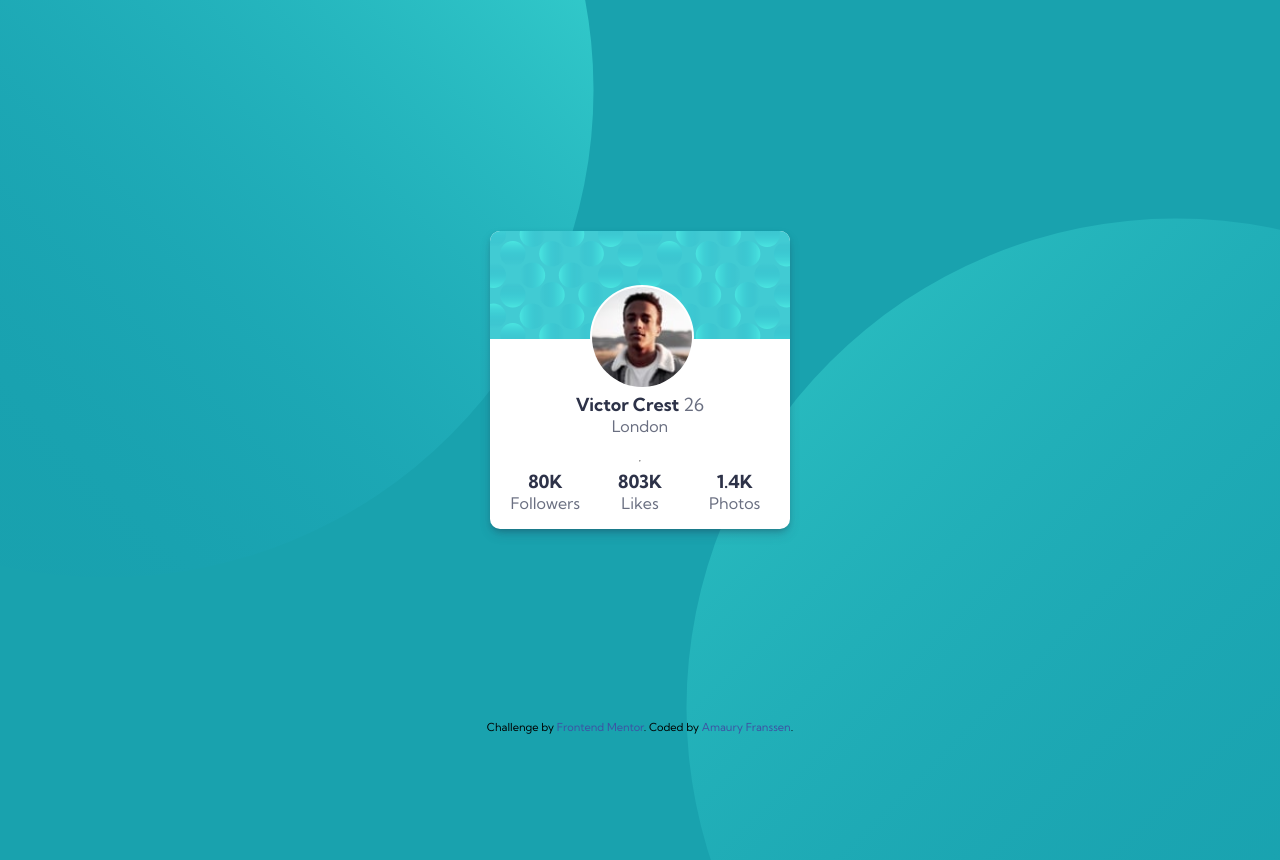
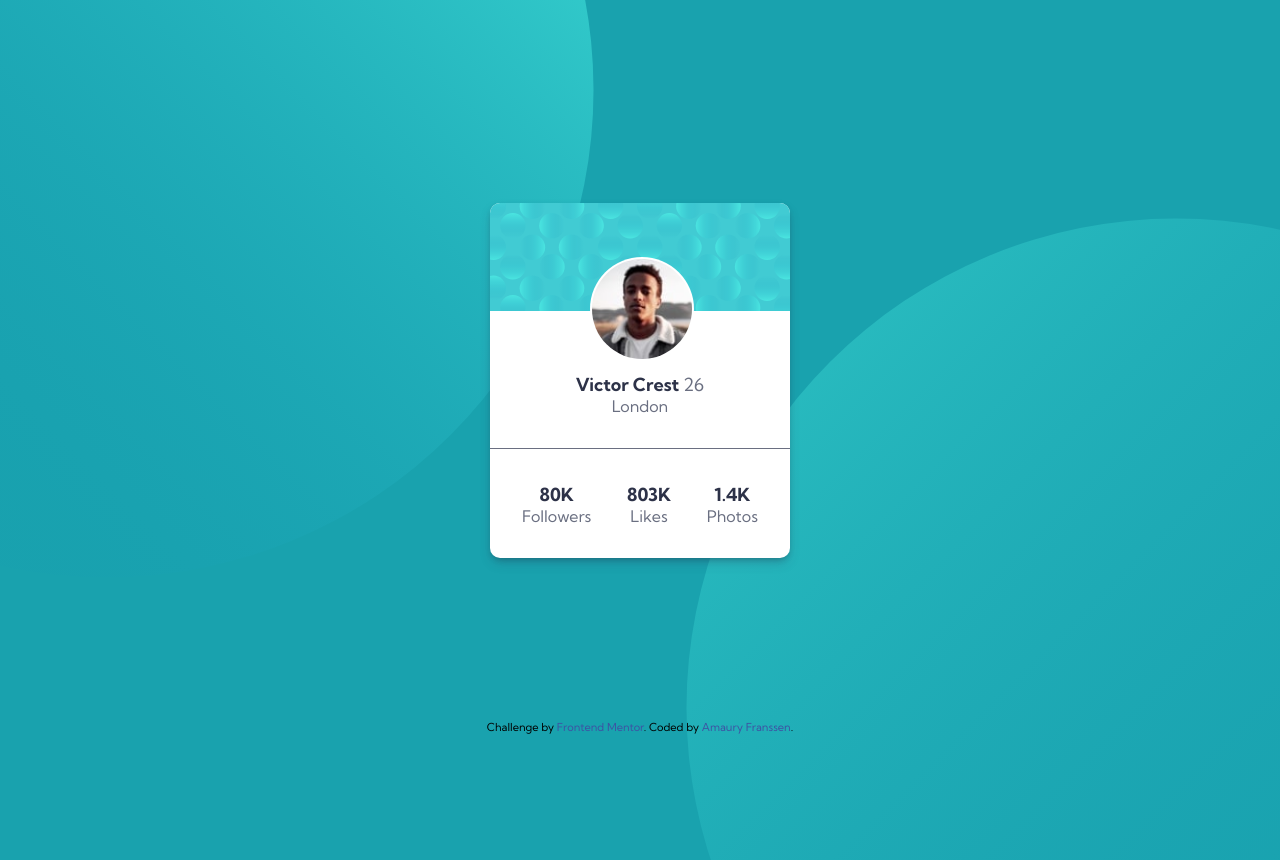
Before and after one commit to ExploryKod/profile-card-challenge, a plain HTML site: page index.html in a window 1280 px wide. Shown: the top 860 px of the page. Drawn offline with Linux system fonts and the light colour scheme.

Commit message:
feat: add line to separate and change spaces

```diff
--- a/css/style.css
+++ b/css/style.css
@@ -84,13 +84,22 @@
 }
 
 .name-section h1 {
-    margin-top: 1.5rem;
+    margin-top: 2rem;
     margin-bottom: 0;
 }
 
 .name-section h2 {
     margin-top: 0;
-    margin-bottom: 1rem;
+    margin-bottom: 0;
+}
+
+hr {
+    margin: 2rem 0;
+    height: 2px;
+    width: 100%;
+    color: var(--Dark-grayish-blue);
+    border: none;
+    border-top: 1px solid var(--Dark-grayish-blue);
 }
 
 /* - Stats section - */
@@ -101,8 +110,8 @@
     display: flex;
     flex-direction: row;
     justify-content: space-between;
-    gap: 1rem;
-    padding-bottom: 1rem;
+    gap: 2rem;
+    padding-bottom: 2rem;
 }
 
 .stats-section h2 {
@@ -121,11 +130,11 @@
 }
 
 .stats-section article:nth-of-type(1) {
-    padding-left: 1rem;
+    padding-left: 2rem;
 }
 
 .stats-section article:nth-of-type(3) {
-    padding-right: 1rem;
+    padding-right: 2rem;
 }
 
 /* - Main: typography and text color - */
```
Also changed, not shown: index.html (+1 -0 lines).
